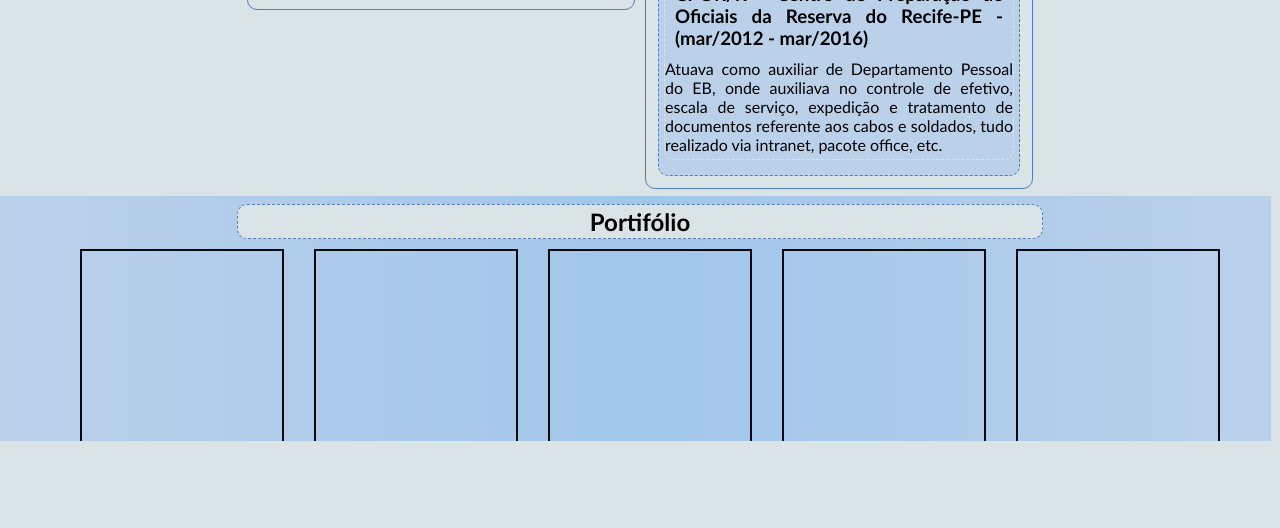
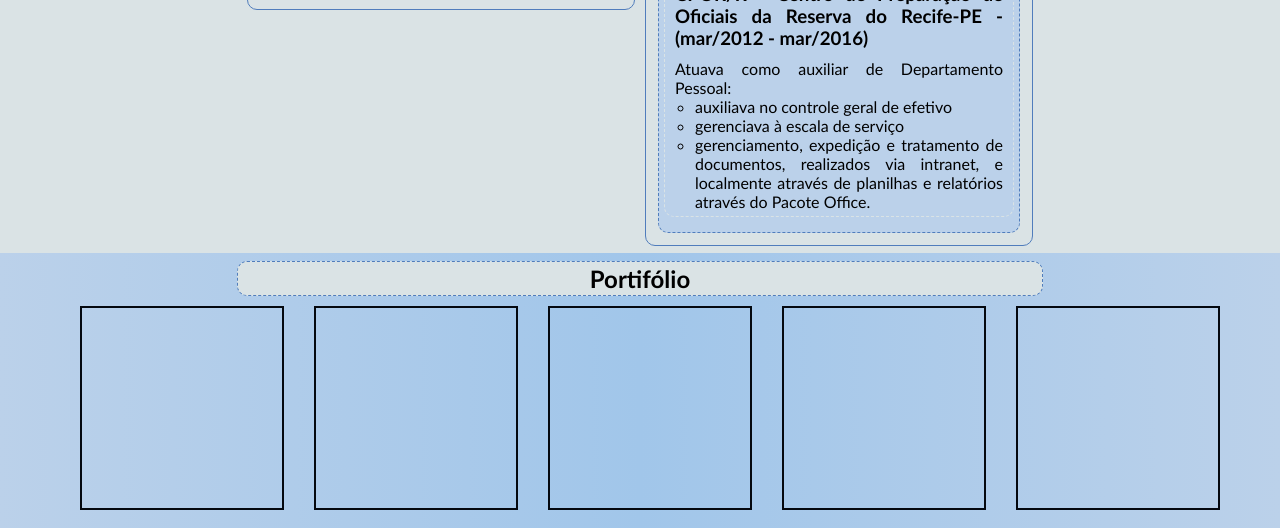
Before and after one commit to fabiofsjunior/curriculo-index, a plain HTML site: page index.html in a window 1280 px wide. Shown: the part 1084-1612 px from the top of the page. Before the commit the page ends 1555 px from the top, so only its background shows below. Drawn offline with Linux system fonts and the light colour scheme.

Commit message:
Update index.html

```diff
--- a/index.html
+++ b/index.html
@@ -98,8 +98,11 @@
                     <div class="demarcado">
                         <h3>CPOR/R - Centro de Preparação de Oficiais da Reserva do Recife-PE - (mar/2012 - mar/2016)</h3>
 
-                        <p>Atuava como auxiliar de Departamento Pessoal do EB, onde auxiliava no controle de efetivo, escala de serviço, expedição e tratamento de documentos referente aos cabos e soldados, tudo realizado via intranet, pacote office, etc.
-                        </p>
+                        <ul>Atuava como auxiliar de Departamento Pessoal:
+                            <li>auxiliava no controle geral de efetivo</li>
+                            <li>gerenciava à escala de serviço</li>
+                            <li>gerenciamento, expedição e tratamento de documentos, realizados via intranet, e localmente através de planilhas e relatórios através do Pacote Office.</li>
+                        </ul>
                     </div>
                 </div>
 
```
